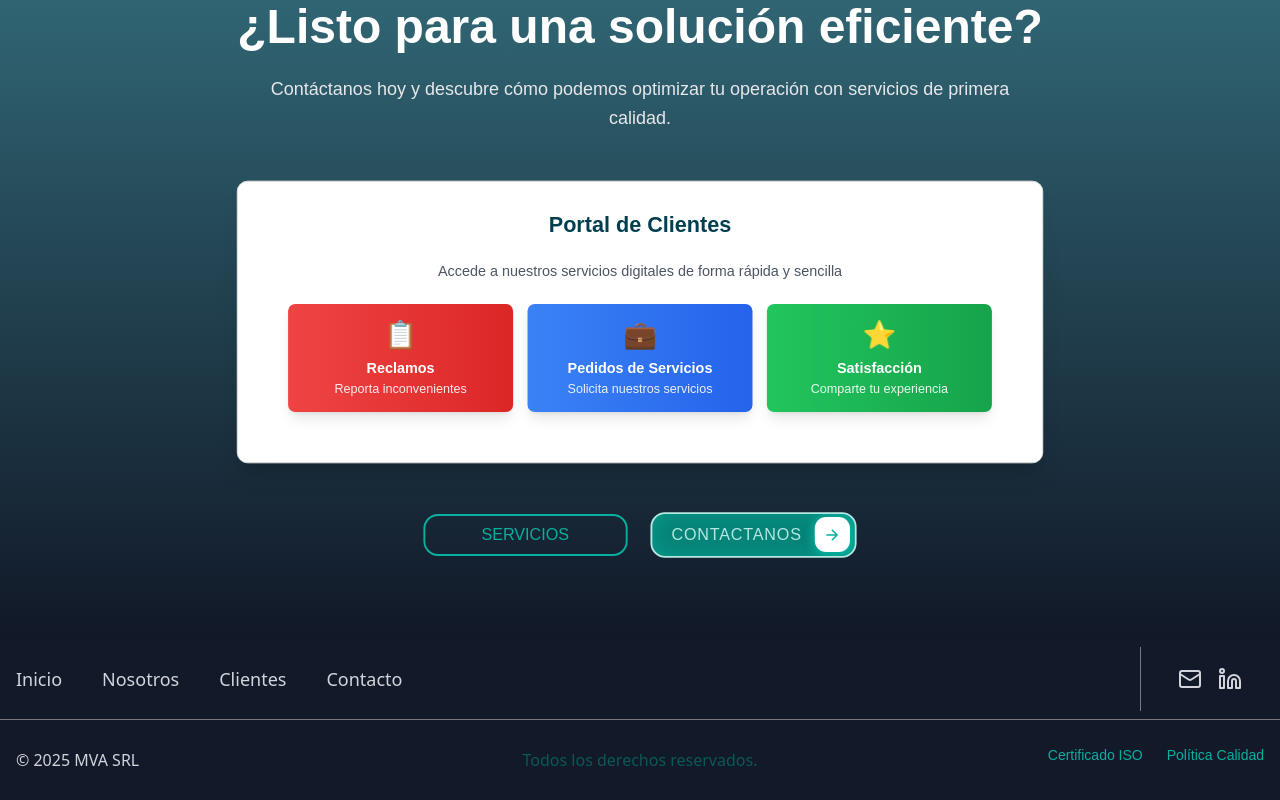
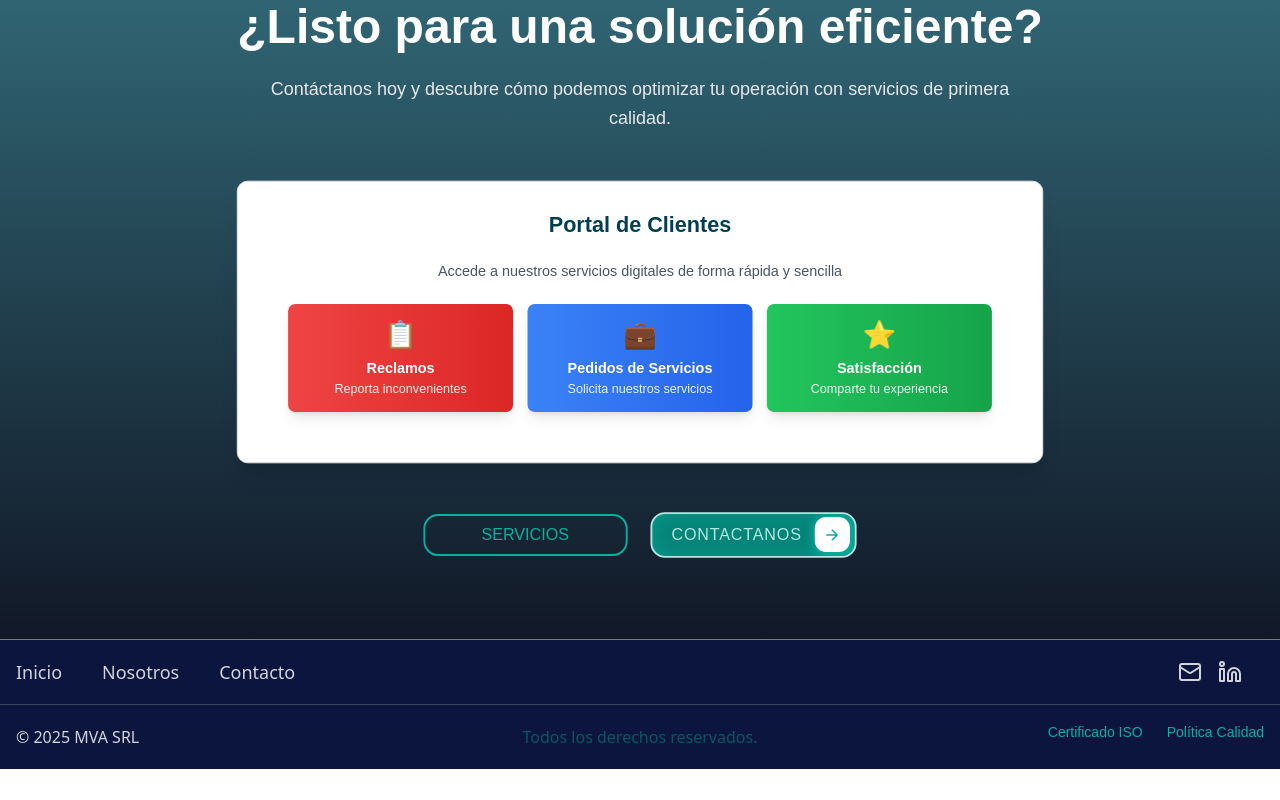
Before and after one commit to ArielDRighi/mva-frontend, a Next.js app: page / in a window 1280 px wide. Shown: the part 5265-6065 px from the top of the page. After the commit the page ends 6034 px from the top, so only its background shows below. Built offline with nearby package versions, Linux system fonts and the light colour scheme.

Commit message:
restyle footer

```diff
--- a/components/layout/Footer.tsx
+++ b/components/layout/Footer.tsx
@@ -5,9 +5,12 @@ import { Separator } from "../ui/separator";
 
 const Footer = () => {
   return (
-    <footer className="bg-[#121928] flex flex-col items-center">
+    <footer className="bg-mva-azul-500 flex flex-col items-center border-t border-[#7a7a7a]">
       <FooterTop />
-      <Separator orientation="horizontal" className="bg-[#7a7a7a] md-tablet:max-w-7xl max-w-screen-sm"/>
+      <Separator
+        orientation="horizontal"
+        className="md-tablet:max-w-7xl max-w-screen-sm bg-mva-blanco-200/20"
+      />
       <FooterBottom />
     </footer>
   );
--- a/components/ui/local/FooterBottom.tsx
+++ b/components/ui/local/FooterBottom.tsx
@@ -3,7 +3,7 @@ import React from "react";
 
 const FooterBottom = () => {
   return (
-    <div className="relative max-w-screen-xl mx-auto md-tablet:h-20 flex items-center w-full px-4 flex-col md-tablet:flex-row gap-4 md-tablet:gap-0 py-4 md-tablet:py-0">
+    <div className="relative max-w-screen-xl mx-auto md-tablet:h-16 flex items-center w-full px-4 flex-col md-tablet:flex-row gap-4 md-tablet:gap-0 py-4 md-tablet:py-0">
       <div className="flex-1">
         <p className="text-base text-gray-300">© 2025 MVA SRL</p>
       </div>
--- a/components/ui/local/FooterTop.tsx
+++ b/components/ui/local/FooterTop.tsx
@@ -8,11 +8,11 @@ const FooterTop = () => {
   const links = [
     { href: "/", label: "Inicio" },
     { href: "/nosotros", label: "Nosotros" },
-    { href: "/clientes", label: "Clientes" },
+    // { href: "/clientes", label: "Clientes" },
     { href: "/contacto", label: "Contacto" },
   ];
   return (
-    <div className="max-w-screen-xl mx-auto md-tablet:h-20 flex justify-between w-full flex-col md-tablet:flex-row items-center py-4 md-tablet:py-0">
+    <div className="max-w-screen-xl mx-auto md-tablet:h-16 flex justify-between w-full flex-col md-tablet:flex-row items-center py-4 md-tablet:py-0">
       <div className="flex md-tablet:gap-10 gap-4 items-center md-tablet:pl-4 flex-col md-tablet:flex-row">
         {links.map(({ href, label }) => (
           <Link
@@ -27,10 +27,10 @@ const FooterTop = () => {
         ))}
       </div>
       <div className="flex md-tablet:mt-0 mt-4 justify-center items-center md-tablet:w-[140px] w-24 relative h-[60px] md-tablet:h-20 border border-[#7a7a7a] rounded-sm md-tablet:border-0 gap-4">
-        <Separator
+        {/* <Separator
           orientation="vertical"
           className="absolute left-0 h-16 bg-[#7a7a7a] hidden md-tablet:block"
-        />
+        /> */}
         <Link href="mailto:info@mvasrl.com">
           <Mail className="text-lg font-medium text-gray-300 duration-300 hover:text-mva-turquesa transition-colors after:scale-x-100" />
         </Link>
```
